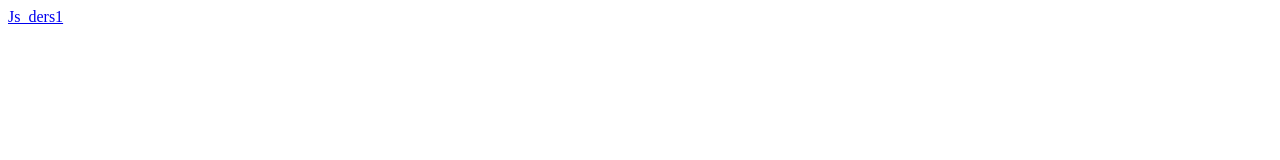
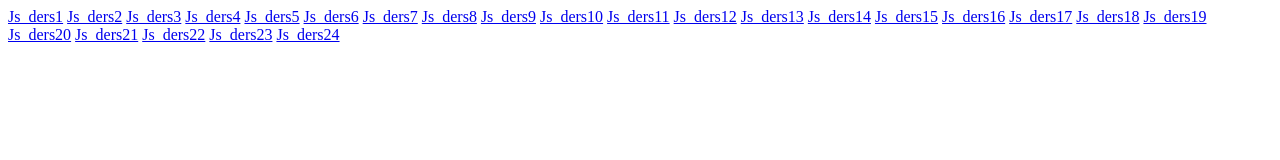
Before and after one commit to Metamorpohs1s/course_js, a plain HTML site: page index.html in a window 1280 px wide. Drawn offline with Linux system fonts and the light colour scheme.

Commit message:
HTML Links Added

```diff
--- a/index.html
+++ b/index.html
@@ -7,5 +7,28 @@
 </head>
 <body>
     <a href="js_ders1/index.html" >Js_ders1</a>
+    <a href="js_ders2/index.html" >Js_ders2</a>
+    <a href="js_ders3/index.html" >Js_ders3</a>
+    <a href="js_ders4/index.html" >Js_ders4</a>
+    <a href="js_ders5/index.html" >Js_ders5</a>
+    <a href="js_ders6/index.html" >Js_ders6</a>
+    <a href="js_ders7/index.html" >Js_ders7</a>
+    <a href="js_ders8/index.html" >Js_ders8</a>
+    <a href="js_ders9/index.html" >Js_ders9</a>
+    <a href="js_ders10/index.html" >Js_ders10</a>
+    <a href="js_ders11/index.html" >Js_ders11</a>
+    <a href="js_ders12/index.html" >Js_ders12</a>
+    <a href="js_ders13/index.html" >Js_ders13</a>
+    <a href="js_ders14/index.html" >Js_ders14</a>
+    <a href="js_ders15/index.html" >Js_ders15</a>
+    <a href="js_ders16/index.html" >Js_ders16</a>
+    <a href="js_ders17/index.html" >Js_ders17</a>
+    <a href="js_ders18/index.html" >Js_ders18</a>
+    <a href="js_ders19/index.html" >Js_ders19</a>
+    <a href="js_ders20/index.html" >Js_ders20</a>
+    <a href="js_ders21/index.html" >Js_ders21</a>
+    <a href="js_ders22/index.html" >Js_ders22</a>
+    <a href="js_ders23/index.html" >Js_ders23</a>
+    <a href="js_ders24/index.html" >Js_ders24</a>
 </body>
 </html>
```
Also changed, not shown: js_ders24/index.html (added, +11 -0 lines), js_ders24/scripts.js (added).
